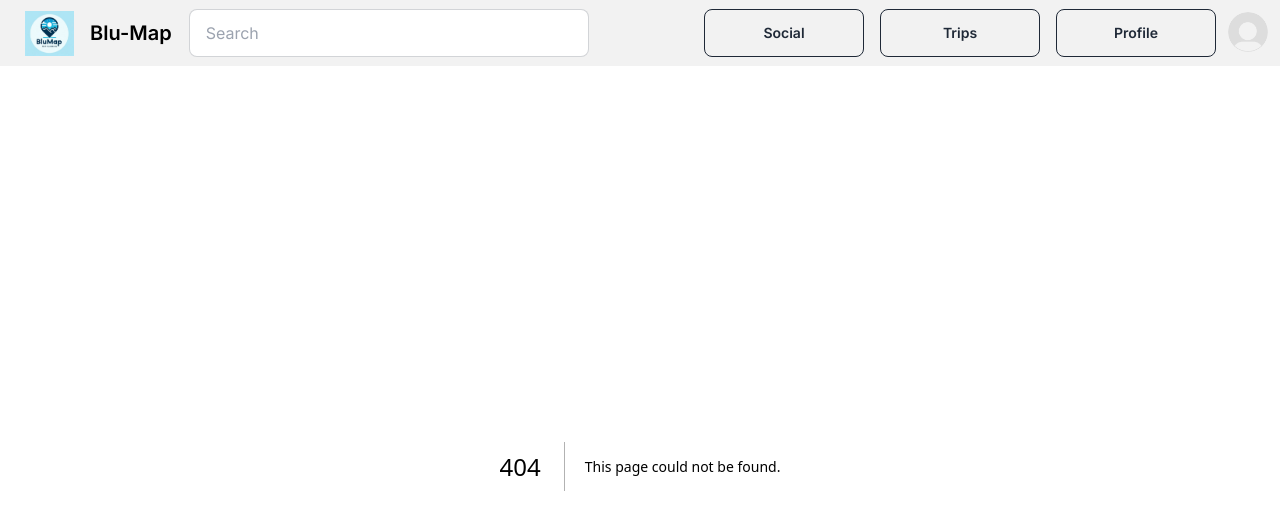
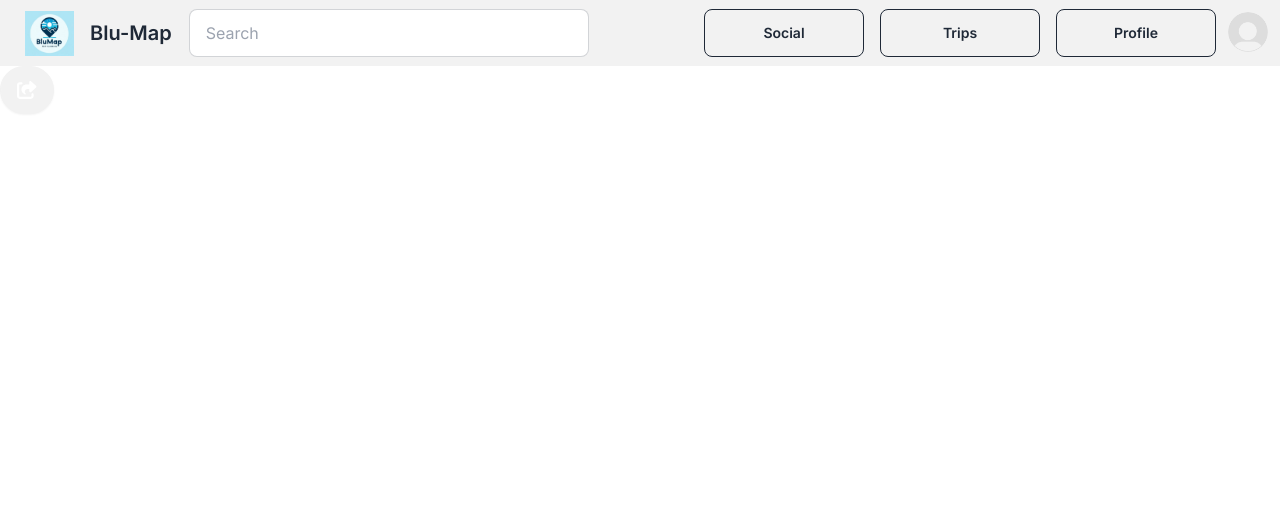
Before and after one commit to mkarabul/blu-map, a Next.js app in the folder client/: page /profile in a window 1280 px wide. Before the commit this address had no page. Shown: the top 530 px of the page. Built offline with nearby package versions, Linux system fonts and the light colour scheme.

Commit message:
add a modal button for profile

```diff
--- a/client/src/app/components/navbar.jsx
+++ b/client/src/app/components/navbar.jsx
@@ -38,7 +38,7 @@ export default function Navbar() {
               Trips
             </button>
           </Link>
-          <Link href="/profile">
+          <Link href="/profile" passHref>
             <button className="btn btn-outline" style={{ width: "10rem" }}>
               Profile
             </button>
--- /dev/null
+++ b/client/src/app/profile/page.jsx
@@ -0,0 +1,29 @@
+import React from "react";
+import { FontAwesomeIcon } from "@fortawesome/react-fontawesome";
+import { faShareFromSquare } from "@fortawesome/free-solid-svg-icons";
+
+export default function Page() {
+  return (
+    <div>
+      <button className="btn rounded-full">
+        <FontAwesomeIcon
+          icon={faShareFromSquare}
+          style={{ width: "20px", height: "20px" }}
+          className="text-white" // change this in the future to app theme
+        />
+      </button>
+      <dialog id="my_modal_3" className="modal">
+        <div className="modal-box">
+          <form method="dialog">
+            {/* if there is a button in form, it will close the modal */}
+            <button className="btn btn-sm btn-circle btn-ghost absolute right-2 top-2">
+              ✕
+            </button>
+          </form>
+          <h3 className="font-bold text-lg">Hello!</h3>
+          <p className="py-4">Press ESC key or click on ✕ button to close</p>
+        </div>
+      </dialog>
+    </div>
+  );
+}
```
